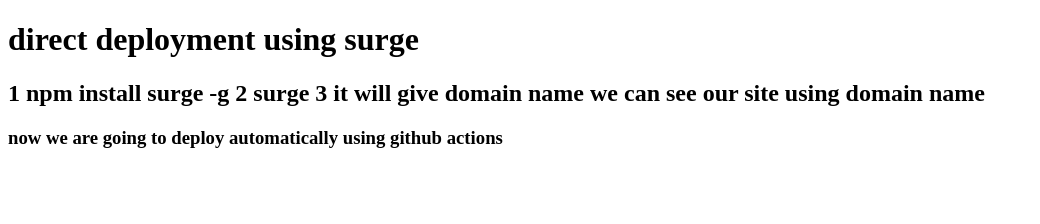
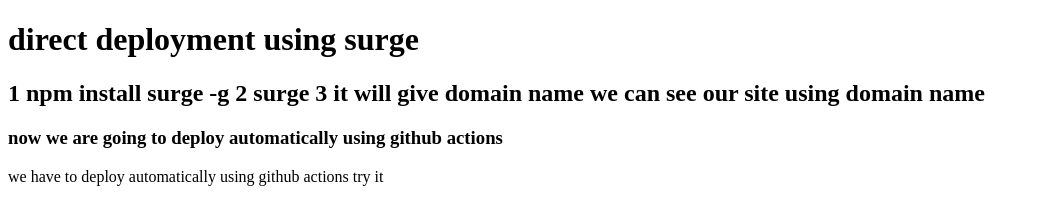
Before and after one commit to ismailhunaid/bootcamp2020, a plain HTML site: page index.html in a window 1280 px wide. Shown: the whole page, without its empty margins (0-1040 px from the left). Drawn offline with Linux system fonts and the light colour scheme.

Commit message:
new line added

```diff
--- a/index.html
+++ b/index.html
@@ -20,6 +20,7 @@
     </h2>
 
     <h3> now we are going to deploy automatically using github actions </h3>
+    <P> we have to deploy automatically using github actions try it </P>
 
 
 
```
